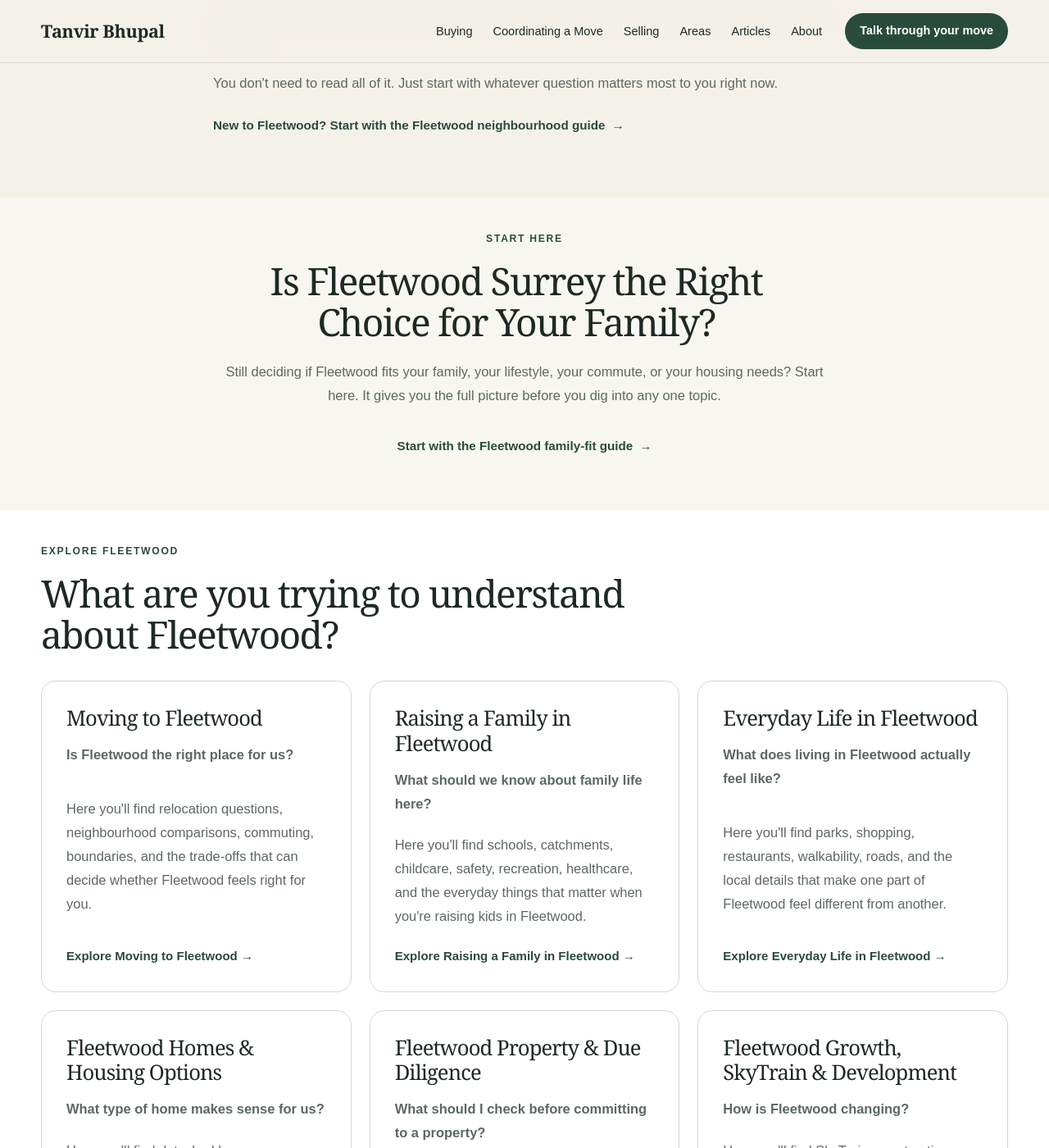
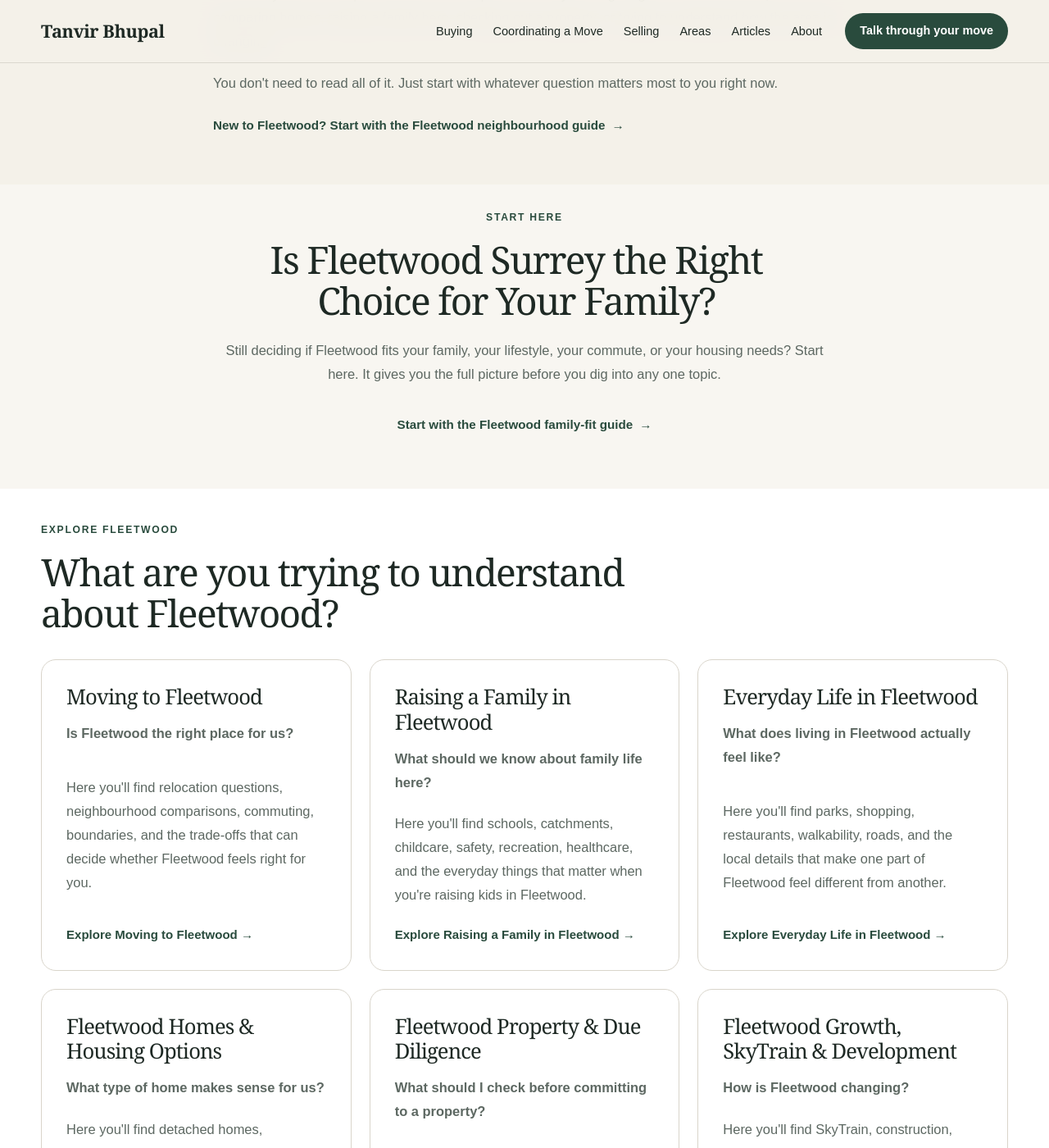
Before and after one commit to gvancouverhomes/tanvirbhupal-website, a Jekyll site: the page built from articles.md, in a window 1280 px wide and 1400 px high, scrolled down 413 px. Shown: the whole window at 82% size. Built offline with Jekyll 4.4.1, drawn with Linux system fonts in a browser that asks for light colours.

Commit message:
Tighten Articles page intro spacing

```diff
--- a/assets/css/styles.css
+++ b/assets/css/styles.css
@@ -435,7 +435,13 @@
 .page-section {
   padding: 42px 0;
 }
-
+.articles-hero {
+  padding-bottom: 36px;
+}
+
+.articles-start {
+  padding-top: 32px;
+}
 .page-section--soft {
   background: var(--surface-soft);
 }
```
